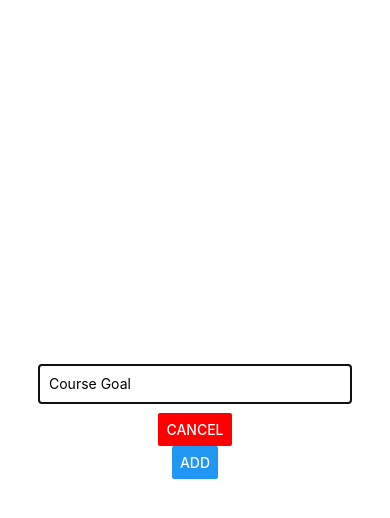
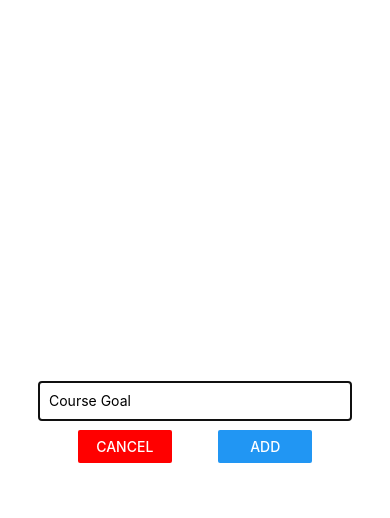
Before and after one commit to AJS2112/react-native-goals-app, a React Native app: screen / in a window 390 px wide. Both pictures are taken after a click on the button "ADD NEW GOAL". Shown: the top 518 px of the page. Built offline with nearby package versions, Linux system fonts and the light colour scheme.

Commit message:
styling-modal

```diff
--- a/components/GoalInput.js
+++ b/components/GoalInput.js
@@ -21,10 +21,16 @@ const GoalInput = props => {
                     placeholder="Course Goal" style={styles.input}
                     onChangeText={goalInputHandler}
                     value={enteredGoal} />
-                <Button title="CANCEL" color="red" onPress={props.onCancel} />
-                <Button title="ADD" onPress={addGoalHandler} />
+                <View style={styles.buttonContainer}>
+                    <View style={styles.button}>
+                        <Button title="CANCEL" color="red" onPress={props.onCancel} />
+                    </View>
+                    <View style={styles.button}>
+                        <Button title="ADD" onPress={addGoalHandler} />
+                    </View>
+                </View>
             </View>
-        </Modal>
+        </Modal >
     );
 };
 
@@ -40,6 +46,14 @@ const styles = StyleSheet.create({
         borderBottomWidth: 1,
         padding: 10,
         marginBottom: 10
+    },
+    buttonContainer: {
+        width: '60%',
+        flexDirection: "row",
+        justifyContent: "space-between"
+    },
+    button: {
+        width: '40%'
     }
 });
 
```
